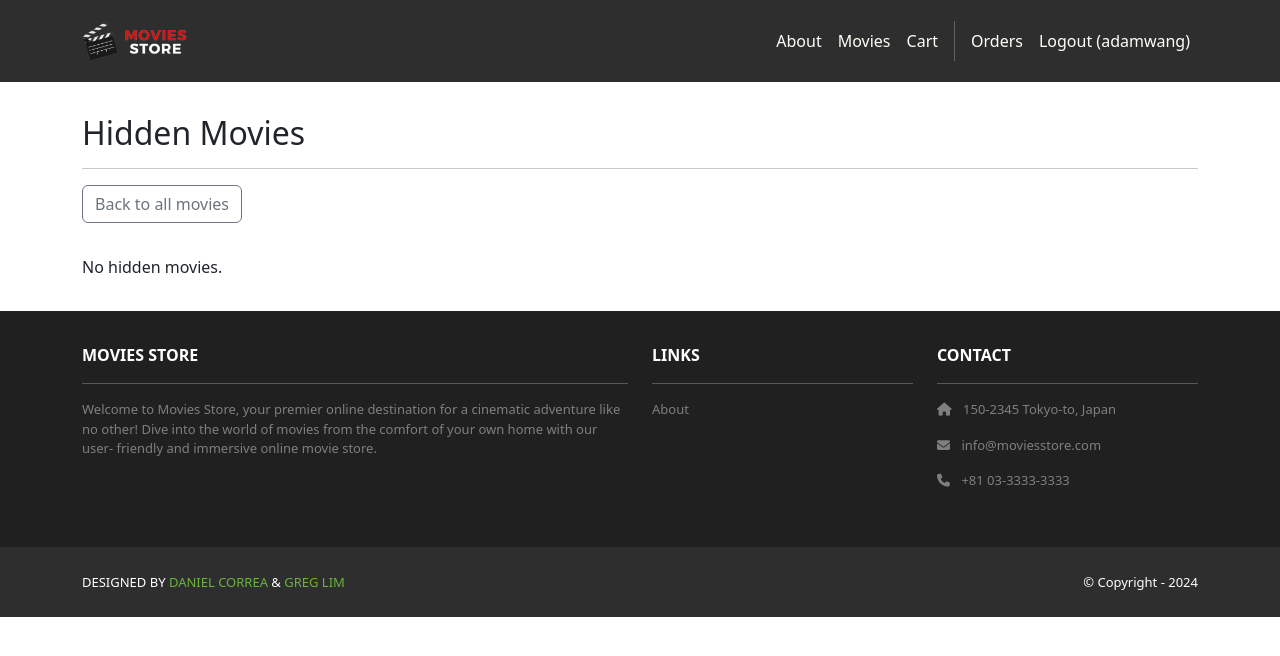
After one commit to AwesomeAdam1/moviesstore, a Django app: page /movies/hidden/ in a window 1280 px wide. The commit adds this page. Shown: the top 656 px of the page. Run offline with Django 5.2, Linux system fonts and the light colour scheme; a user stored in the database is signed in; data comes from the database, SQL or seed files in the repository; both versions use the stored data as it was after the commit; data that the repository does not hold is empty; some libraries are stand-ins or nearby versions.

Commit message:
hide movie feature

```diff
--- /dev/null
+++ b/movies/templates/movies/hidden.html
@@ -0,0 +1,43 @@
+{% extends 'base.html' %}
+{% block content %}
+{% load static %}
+<div class="p-3">
+  <div class="container">
+    <div class="row mt-3">
+      <div class="col mx-auto mb-3">
+        <h2>Hidden Movies</h2>
+        <hr />
+        <p>
+          <a class="btn btn-outline-secondary" href="{% url 'movies.index' %}">Back to all movies</a>
+        </p>
+      </div>
+    </div>
+    <div class="row">
+      {% if template_data.movies %}
+      {% for movie in template_data.movies %}
+      <div class="col-md-4 col-lg-3 mb-2">
+        <div class="p-2 card align-items-center pt-4">
+          <img src="{{ movie.image.url }}"
+            class="card-img-top rounded img-card-200">
+          <div class="card-body text-center">
+            <a href="{% url 'movies.show' id=movie.id %}"
+              class="btn bg-dark text-white">
+              {{ movie.name }}
+            </a>
+            <form method="POST" action="{% url 'movies.unhide' id=movie.id %}?next={% url 'movies.hidden' %}">
+              {% csrf_token %}
+              <button class="btn btn-outline-success mt-2" type="submit">Unhide</button>
+            </form>
+          </div>
+        </div>
+      </div>
+      {% endfor %}
+      {% else %}
+      <div class="col-12">
+        <p>No hidden movies.</p>
+      </div>
+      {% endif %}
+    </div>
+  </div>
+</div>
+{% endblock content %}
--- a/movies/urls.py
+++ b/movies/urls.py
@@ -6,4 +6,7 @@ urlpatterns = [
 		path('<int:id>/review/create/', views.create_review, name='movies.create_review'),
 		path('<int:id>/review/<int:review_id>/edit/', views.edit_review, name='movies.edit_review'),
 		path('<int:id>/review/<int:review_id>/delete/', views.delete_review, name='movies.delete_review'),
+    path('<int:id>/hide/', views.hide, name='movies.hide'),
+    path('<int:id>/unhide/', views.unhide, name='movies.unhide'),
+    path('hidden/', views.hidden, name='movies.hidden'),
 ]
--- a/movies/views.py
+++ b/movies/views.py
@@ -1,14 +1,18 @@
 from django.shortcuts import render, redirect, get_object_or_404
-from .models import Movie, Review
+from .models import Movie, Review, HiddenMovie
 from django.contrib.auth.decorators import login_required
 
 # Create your views here.
 def index(request):
     search_term = request.GET.get('search')
     if search_term:
-        movies = Movie.objects.filter(name__icontains=search_term)
+        movies_qs = Movie.objects.filter(name__icontains=search_term)
     else:
-        movies = Movie.objects.all()
+        movies_qs = Movie.objects.all()
+    if request.user.is_authenticated:
+        hidden_ids = HiddenMovie.objects.filter(user=request.user).values_list('movie_id', flat=True)
+        movies_qs = movies_qs.exclude(id__in=list(hidden_ids))
+    movies = movies_qs
     template_data = {}
     template_data['title'] = 'Movies'
     template_data['movies'] = movies
@@ -59,3 +63,26 @@ def delete_review(request, id, review_id):
         user=request.user)
     review.delete()
     return redirect('movies.show', id=id)
+@login_required
+def hide(request, id):
+    if request.method == 'POST':
+        movie = get_object_or_404(Movie, id=id)
+        HiddenMovie.objects.get_or_create(user=request.user, movie=movie)
+    return redirect('movies.index')
+@login_required
+def unhide(request, id):
+    if request.method == 'POST':
+        movie = get_object_or_404(Movie, id=id)
+        HiddenMovie.objects.filter(user=request.user, movie=movie).delete()
+    next_url = request.GET.get('next')
+    if next_url:
+        return redirect(next_url)
+    return redirect('movies.index')
+@login_required
+def hidden(request):
+    hidden_entries = HiddenMovie.objects.filter(user=request.user).select_related('movie').order_by('-created_at')
+    movies = [hm.movie for hm in hidden_entries]
+    template_data = {}
+    template_data['title'] = 'Hidden Movies'
+    template_data['movies'] = movies
+    return render(request, 'movies/hidden.html', {'template_data': template_data})
```
Also changed, not shown: movies/models.py (+11 -0 lines), movies/templates/movies/index.html (+11 -0 lines), movies/templates/movies/show.html (+8 -0 lines), db.sqlite3, movies/migrations/0003_hiddenmovie.py (added), 2 other files.
